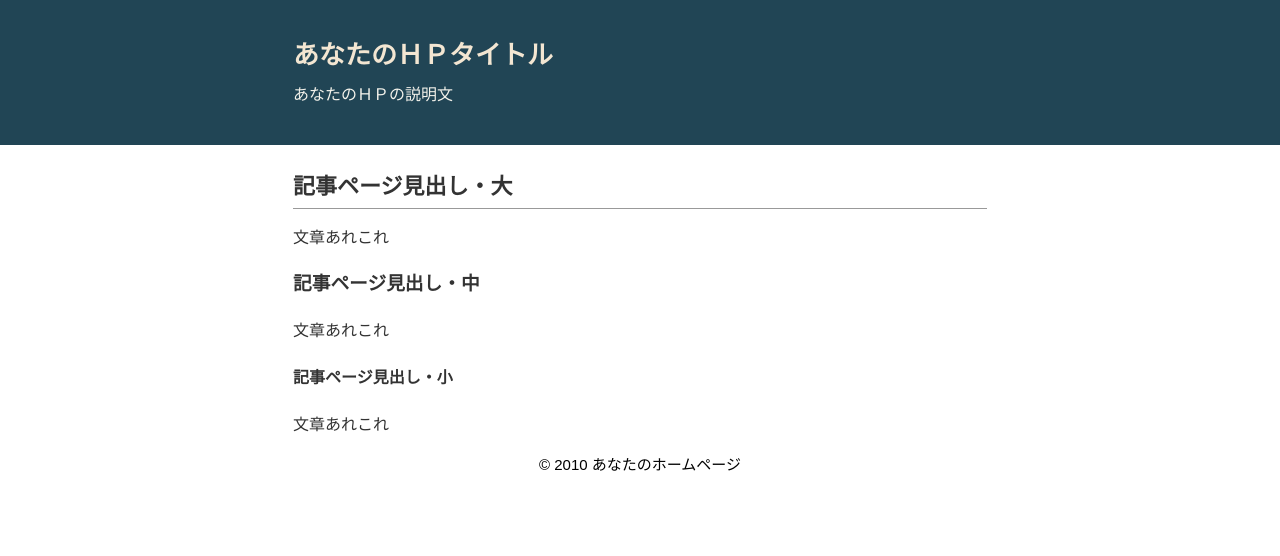
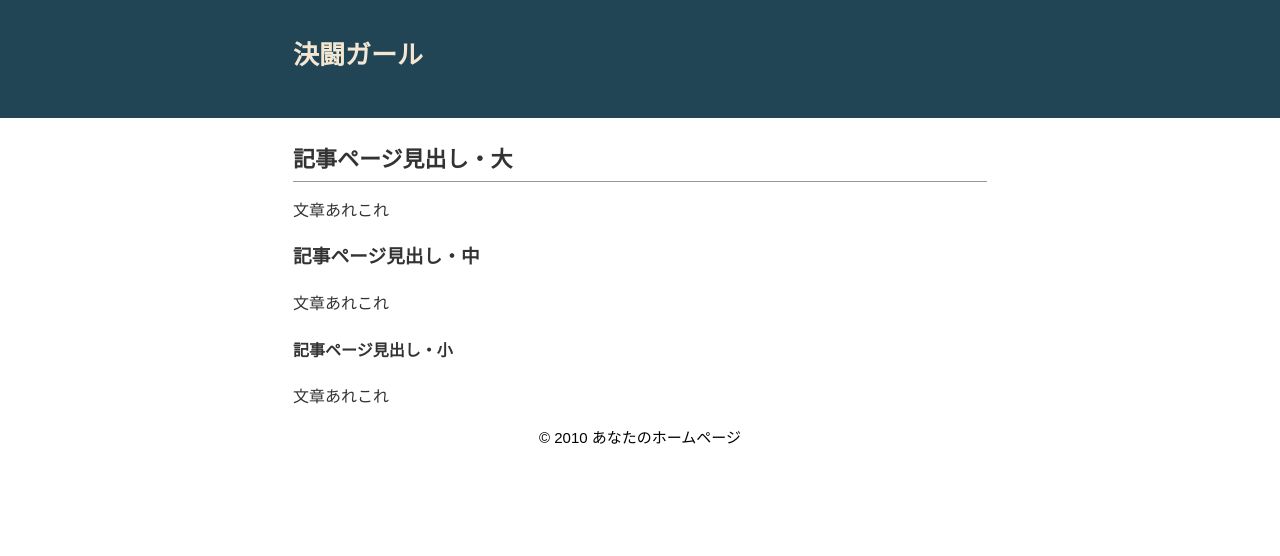
Before and after one commit to k9123/kettoGirl, a plain HTML site: page index.html in a window 1280 px wide. Drawn offline with Linux system fonts and the light colour scheme.

Commit message:
Update index.html

```diff
--- a/index.html
+++ b/index.html
@@ -10,8 +10,8 @@
 </head>
 <body>
 <div id="outer">
-<header><div id="header-container"><div id="head-inner"><h1>あなたのＨＰタイトル</h1>
-<p class="description">あなたのＨＰの説明文</p></div></div>
+<header><div id="header-container"><div id="head-inner"><h1>決闘ガール</h1>
+<p class="description"></p></div></div>
 </header>
 <div id="content-wrapper">
 <main>
```
